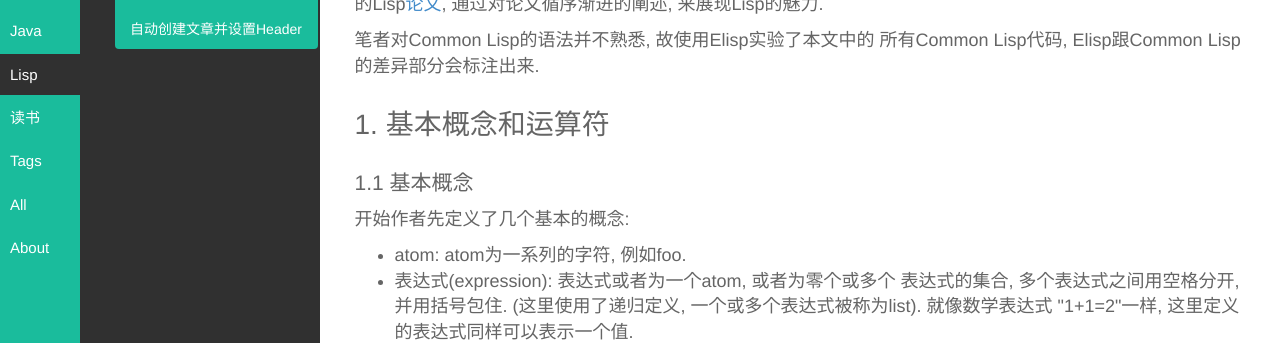
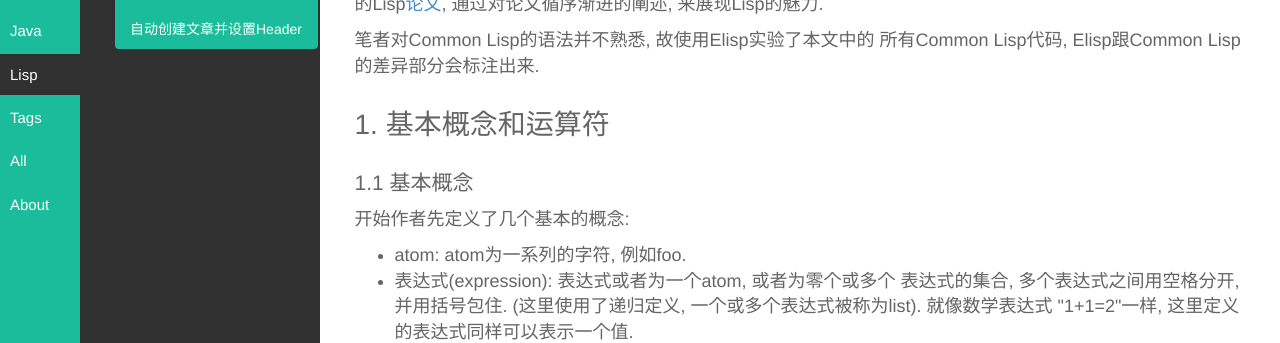
Before and after one commit to byrlx/byrlx.github.io, a Jekyll site: the page built from _posts/Reading/2016-01-17-paul-graham-lisp-notes.html, in a window 1280 px wide. Shown: the part 343-686 px from the top of the page. Built offline with Jekyll 4.4.1, drawn with Linux system fonts in a browser that asks for light colours.

Commit message:
update blog

```diff
--- a/_posts/Reading/2016-01-17-paul-graham-lisp-notes.html
+++ b/_posts/Reading/2016-01-17-paul-graham-lisp-notes.html
@@ -1,7 +1,7 @@
 ---
 layout: post
 title: The Roots of Lisp 阅读笔记
-categories: [Lisp, 读书]
+categories: [Lisp, Reading]
 tag: [reading]
 ---
 
--- a/org/Reading/2016-01-17-paul-graham-lisp-notes.org
+++ b/org/Reading/2016-01-17-paul-graham-lisp-notes.org
@@ -9,7 +9,7 @@
 ---
 layout: post
 title: The Roots of Lisp 阅读笔记
-categories: [Lisp, 读书]
+categories: [Lisp, Reading]
 tag: [reading]
 ---
 #+END_HTML
```
